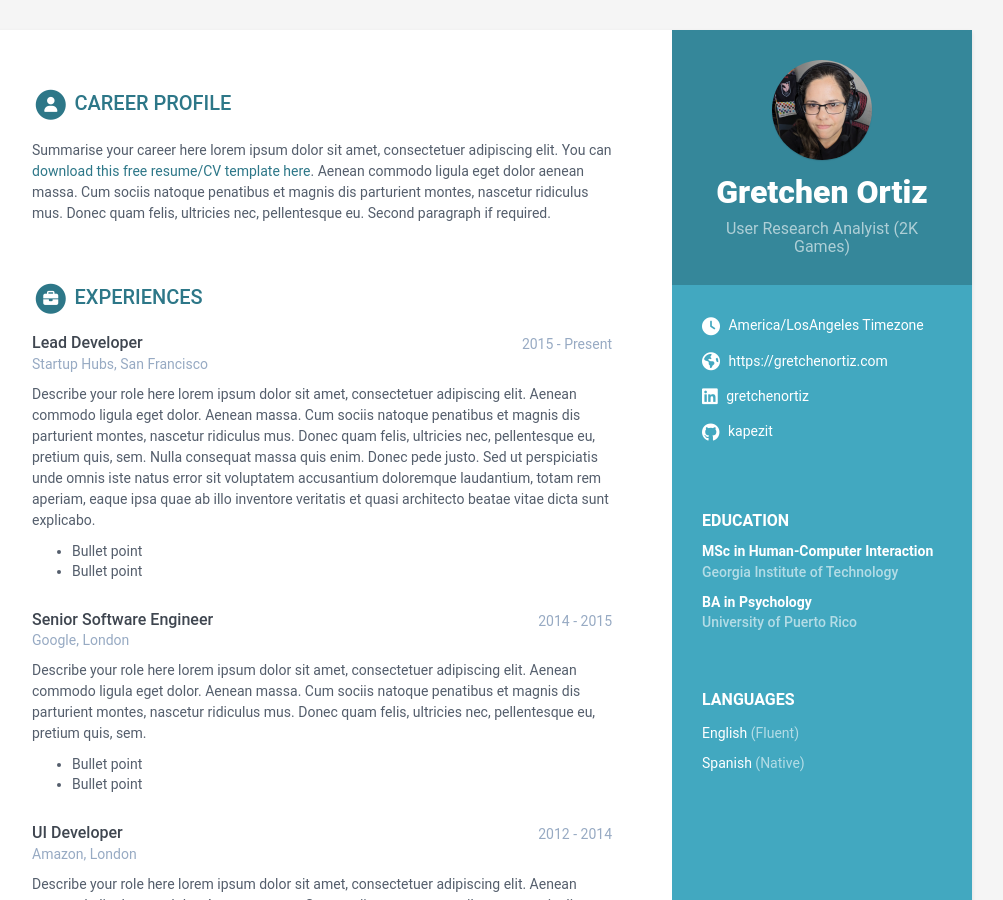
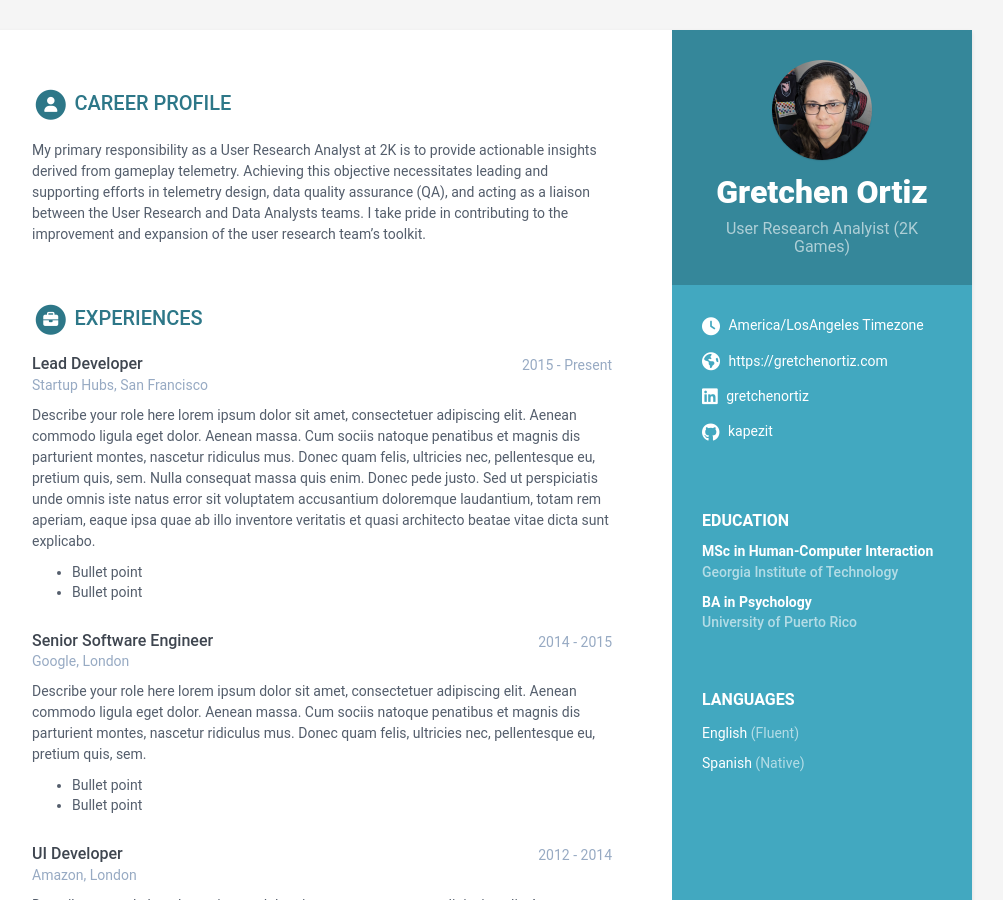
Before and after one commit to kapezit/kapezit.github.io, a Jekyll site: the page built from index.html, in a window 1280 px wide and 900 px high. Shown: the whole window, without its empty margins (168-1171 px from the left). Built offline with Jekyll 4.4.1, drawn with Linux system fonts in a browser that asks for light colours.

Commit message:
Update data.yml

```diff
--- a/_data/data.yml
+++ b/_data/data.yml
@@ -54,12 +54,12 @@ sidebar:
 career-profile:
     title: Career Profile
     summary: |
-      Summarise your career here lorem ipsum dolor sit amet, consectetuer
-      adipiscing elit. You can [download this free resume/CV template here]().
-      Aenean commodo ligula eget dolor aenean massa. Cum sociis natoque
-      penatibus et magnis dis parturient montes, nascetur ridiculus mus.
-      Donec quam felis, ultricies nec, pellentesque eu.
-      Second paragraph if required.
+      My primary responsibility as a User Research Analyst at 2K is to provide
+      actionable insights derived from gameplay telemetry. Achieving this
+      objective necessitates leading and supporting efforts in telemetry design,
+      data quality assurance (QA), and acting as a liaison between the User
+      Research and Data Analysts teams. I take pride in contributing to the
+      improvement and expansion of the user research team's toolkit.
 education:
     title: Education
     info:
```
